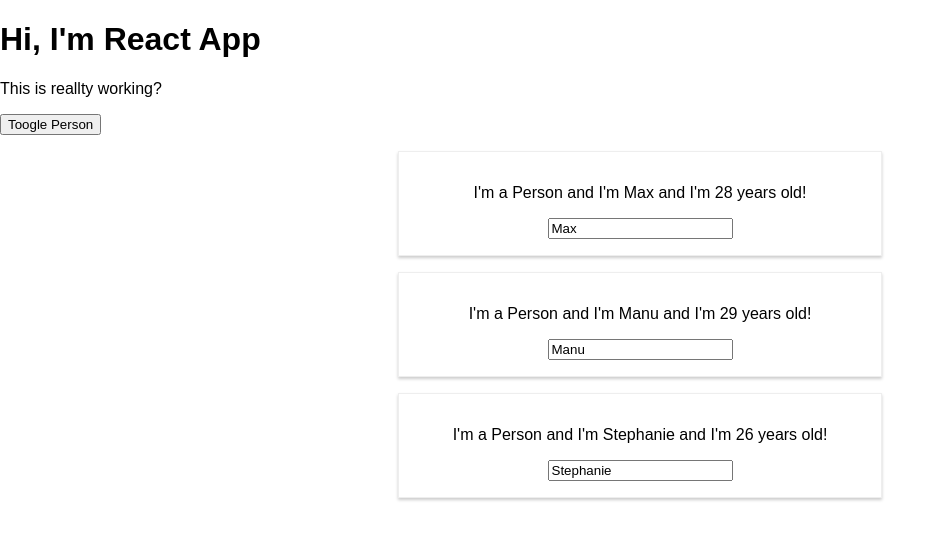
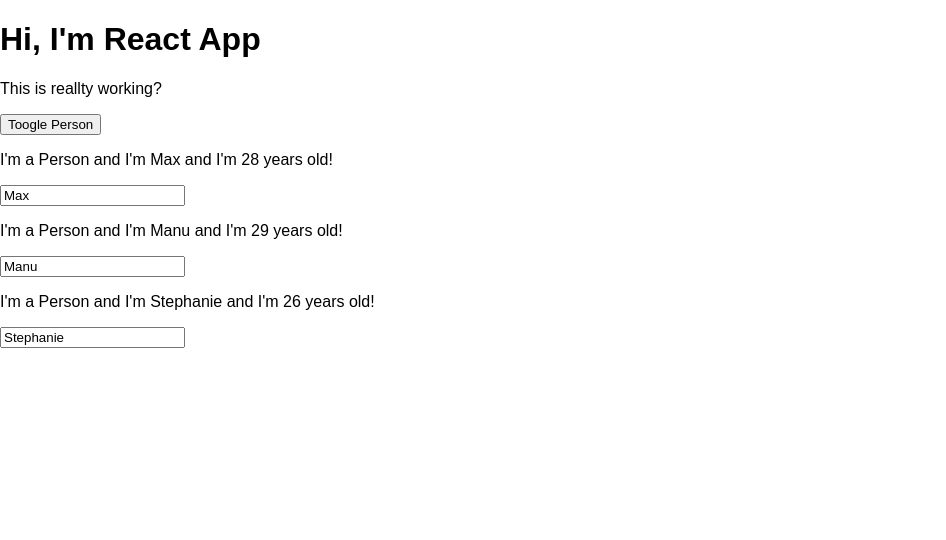
Before and after one commit to ozvaris/react_complete_guide, a React (Create React App) app: page / in a window 1280 px wide. Both pictures are taken after a click on the button "Toogle Person". Shown: the top 540 px of the page, without its empty margins (0-946 px from the left). Built offline with nearby package versions, Linux system fonts and the light colour scheme.

Commit message:
cssModules

```diff
--- a/src/App.css
+++ b/src/App.css
@@ -10,7 +10,7 @@
   font-weight: bold;
 }
 
-.button{
+.App button{
 
   background-color: green;
       color: white;
@@ -20,9 +20,17 @@
       cursor: pointer;
 }
 
-.button:hover{
+.App button:hover{
 
   background-color: lightgreen;
   color: black;
 
 }
+
+.App button.Red {
+  background-color: red;
+}
+
+.App button.Red:hover{
+  background-color: salmon;
+}
--- a/src/App.js
+++ b/src/App.js
@@ -62,18 +62,11 @@ class App extends Component {
     this.setState({ showPersons: !doesShow })
   }
   render() {
-    const style = {
-      backgroundColor: 'green',
-      font: 'white',
-      border: '1px solid blue',
-      padding: '8px',
 
 
+    let persons = null;
+    let btnClass = '';
 
-
-    };
-
-    let persons = null;
     if (this.state.showPersons) {
 
       persons = (
@@ -93,7 +86,7 @@ class App extends Component {
 
       //style.backgroundColor = 'red';
 
-
+          btnClass = classes.Red;
 
 
     }
@@ -118,7 +111,7 @@ class App extends Component {
 
           <h1>Hi, I'm React App</h1>
           <p className={Assignedclasses.join(' ')}>This is reallty working?</p>
-          <button className={classes.button} onClick={this.tooglePersonHandler}>
+          <button className={btnClass} onClick={this.tooglePersonHandler}>
             Toogle Person
           </button>
           {persons}
--- a/src/Person/Person.css
+++ b/src/Person/Person.css
@@ -1,4 +1,4 @@
-/* .Person{
+.Person{
     width: 60%;
     margin:16px auto;
     border: 1px solid #eee;
@@ -13,4 +13,4 @@
     .Person{
         width: 450px;
     }
-} */
+}
--- a/src/Person/Person.js
+++ b/src/Person/Person.js
@@ -1,45 +1,19 @@
 import React from 'react';
 import classes from './Person.css';
-import styled from 'styled-components'
-
-const StyledDiv = styled.div`
-
-width: 60%;
-margin:16px auto;
-border: 1px solid #eee;
-box-shadow:0 2px 3px #ccc;
-padding: 16px;
-text-align: center;
 
 
-@media (min-width: 500px){
-
-    width: 450px;
-}
-
-`;
-
 const person = (props) => {
-    const style = {
-        '@media (min-width: 500px)' :{
-            width: '450px'
-        }
-    }
-
 
 
     return(
 
-        // <div className={classes.Person} >
-        <StyledDiv>
-                <p onClick={props.click}>I'm a Person and I'm {props.name} and I'm {props.age} years old!</p>
+        <div className={classes.Person}>
+
+            <p onClick={props.click}>I'm a Person and I'm {props.name} and I'm {props.age} years old!</p>
             <p>{props.children}</p>
             <input type="text" onChange={props.changed} value={props.name}/>
 
-        </StyledDiv>
-        // </div>
-
-
+        </div>
 
     )
 
```
